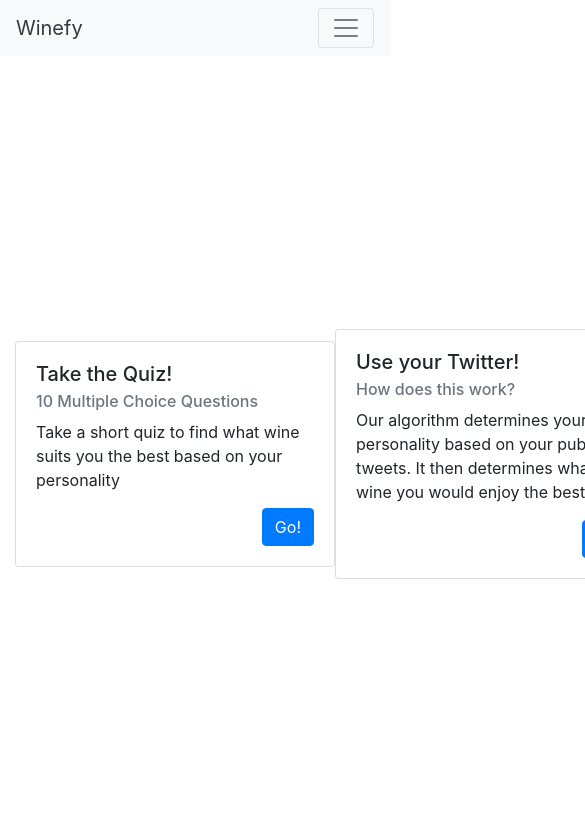
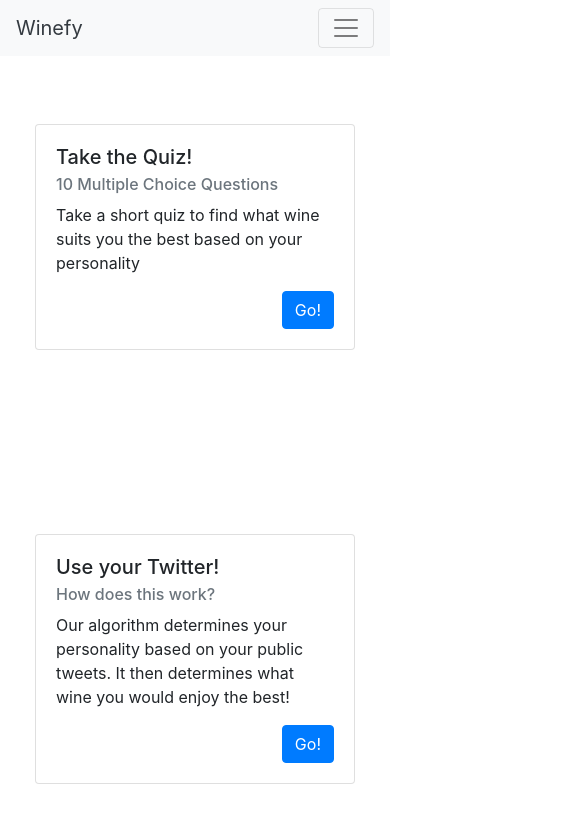
Before and after one commit to jacobvp2/Winefy, a React (Create React App) app in the folder frontend/: page /choice in a window 390 px wide. Shown: the top 822 px of the page, 585 px wide, since content can reach past the window. Built offline with nearby package versions, Linux system fonts and the light colour scheme.

Commit message:
made it responsive

```diff
--- a/frontend/src/Components/Navigation.jsx
+++ b/frontend/src/Components/Navigation.jsx
@@ -10,12 +10,12 @@ import Button from 'react-bootstrap/Button';
 const Navigation = () => {
     return (
         <Navbar bg="light" expand="lg">
-        <Navbar.Brand><Link to='/' className='text-dark'>Winefy</Link></Navbar.Brand>
+        <Navbar.Brand><Link to='/' className='text-dark text-decoration-none'>Winefy</Link></Navbar.Brand>
         <Navbar.Toggle aria-controls="basic-navbar-nav" />
         <Navbar.Collapse id="basic-navbar-nav" className='justify-content-end'>
             <Nav>
-            <Nav.Link><Link to='/' className='text-muted'>Home</Link></Nav.Link>
-            <Nav.Link><Link to='/choice' className='text-muted'>Find Your Wine!</Link></Nav.Link>
+            <Nav.Link><Link to='/' className='text-muted text-decoration-none'>Home</Link></Nav.Link>
+            <Nav.Link><Link to='/choice' className='text-muted text-decoration-none'>Find Your Wine!</Link></Nav.Link>
             </Nav>
         </Navbar.Collapse>
         </Navbar>
--- a/frontend/src/Views/Choice.jsx
+++ b/frontend/src/Views/Choice.jsx
@@ -8,7 +8,7 @@ const Choice = () => {
     return (
         <div>
             <Navigation/>
-            <div className='d-flex justify-content-around vh-100 container'>
+            <div className='d-flex justify-content-around vh-100 container flex-wrap'>
                 <div className='align-self-center pb-5'>
                 <Card style={{ width: '20rem' }}>
                     <Card.Body>
```
